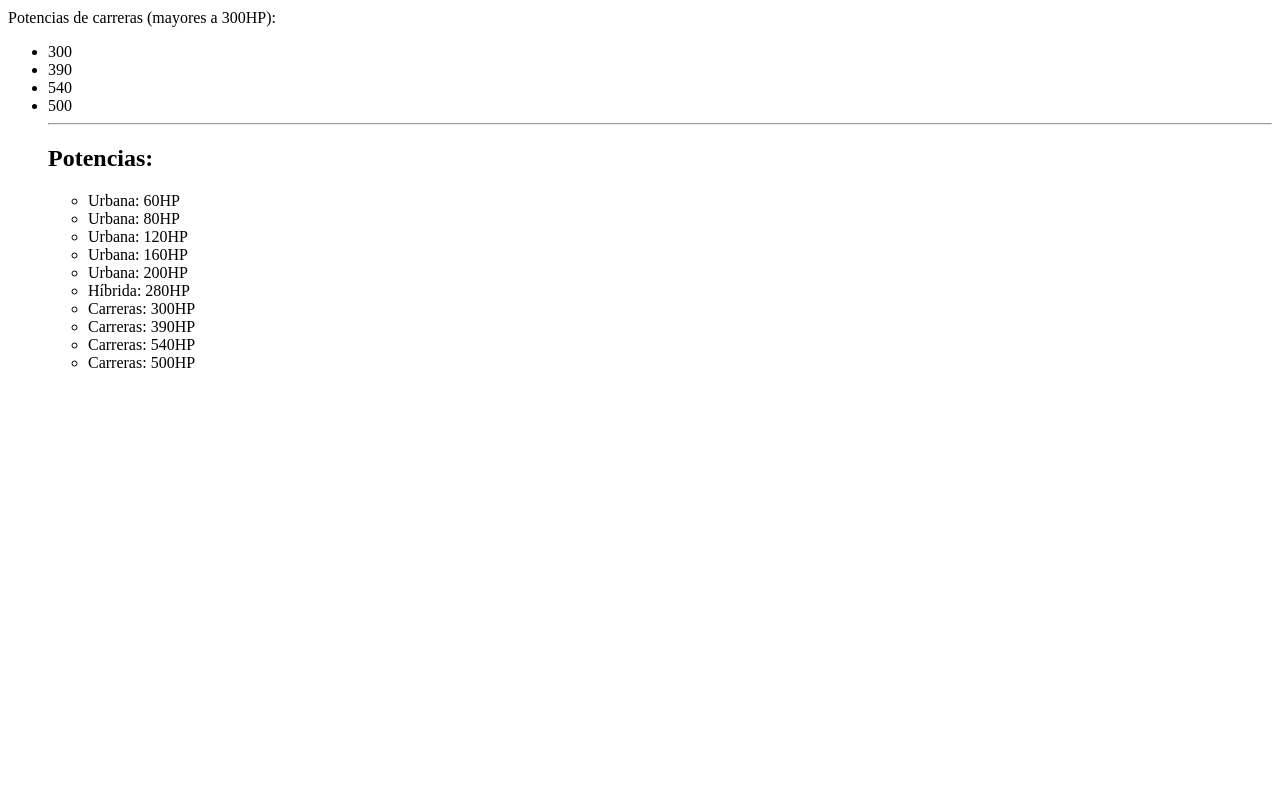
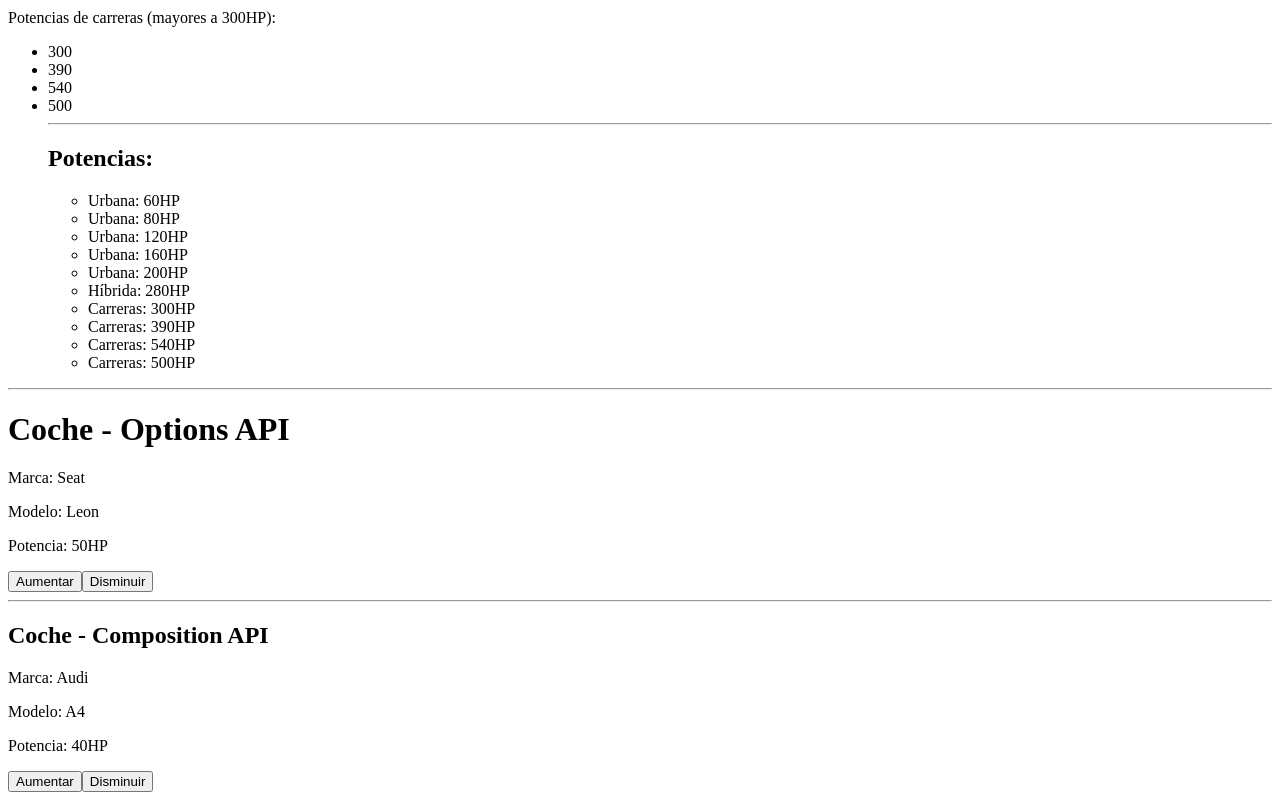
Before and after one commit to prattparedes/Vue-CS, a Vue app: page / in a window 1280 px wide. Shown: the part 578-1378 px from the top of the page. Before the commit the page ends 966 px from the top, so only its background shows below. Built offline with nearby package versions, Linux system fonts and the light colour scheme.

Commit message:
methods, binding

```diff
--- a/src/App.vue
+++ b/src/App.vue
@@ -2,15 +2,24 @@
   <div>
     <h1>VueJS</h1>
     <car-comp></car-comp>
+    <hr>
+    <CarOpt/>
+    <hr>
+    <CarCom/>
   </div>
 </template>
+
 <script>
-import CarComp from './components/CarComp.vue'
+import CarComp from "./components/CarComp.vue";
+import CarOpt from "./components/CarOpt.vue";
+import CarCom from "./components/CarCom.vue";
 
 export default {
   components: {
     CarComp,
-  }
+    CarOpt,
+    CarCom,
+  },
 };
 </script>
 <style lang=""></style>
--- /dev/null
+++ b/src/components/CarCom.vue
@@ -0,0 +1,40 @@
+<template>
+  <h2>Coche - Composition API</h2>
+  <p>Marca: {{ brand }}</p>
+  <p>Modelo: {{ model }}</p>
+  <p>Potencia: {{ power }}HP</p>
+
+  <button @click="upPower(20)">Aumentar</button>
+  <button @click="downPower(40)">Disminuir</button>
+</template>
+
+<script>
+import { ref } from "vue";
+
+export default {
+  setup() {
+    const brand = "Audi";
+    const model = "A4";
+    let power = ref(40);
+
+    const upPower = (newPower) => {
+    //   console.log("Aumentar potencia...");
+      power.value = power.value + newPower
+    };
+    const downPower = (newPower) => {
+    //   console.log("Bajando potencia...");
+      power.value = power.value - newPower
+    };
+
+    return {
+      brand,
+      model,
+      power,
+      upPower,
+      downPower,
+    };
+  },
+};
+</script>
+
+<style></style>
--- /dev/null
+++ b/src/components/CarOpt.vue
@@ -0,0 +1,31 @@
+<template>
+  <h1>Coche - Options API</h1>
+  <p>Marca: {{brand}}</p>
+  <p>Modelo: {{model}}</p>
+  <p>Potencia: {{power}}HP</p>
+
+  <button @click="upPower(30)">Aumentar</button>
+  <button @click="downPower(30)">Disminuir</button>
+</template>
+
+<script>
+export default {
+  data() {
+    return {
+      brand: "Seat",
+      model: "Leon",
+      power: 50,
+    };
+  },
+  methods: {
+    upPower(newPower) {
+        this.power = this.power + newPower
+    },
+    downPower(newPower) {
+        this.power = this.power - newPower
+    }
+  }
+};
+</script>
+
+<style></style>
```
